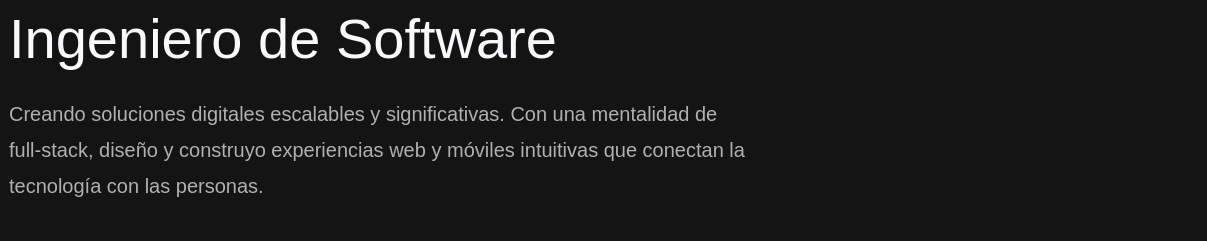
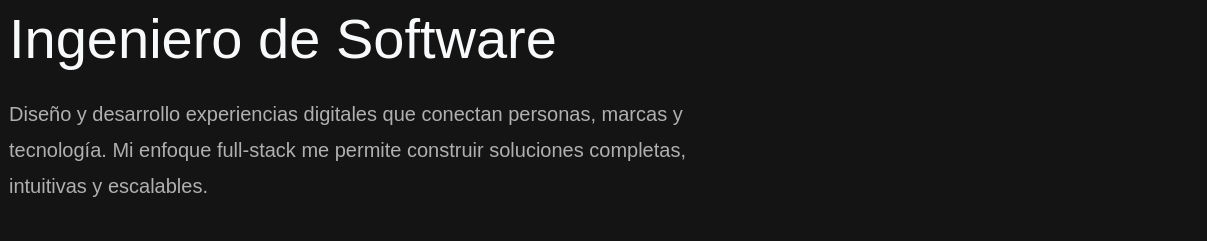
Before and after one commit to keev21/Portafolio, a website: page portafolio-web/src/index.html in a window 1280 px wide. Shown: the part 380-621 px from the top of the page, 73-1280 px from the left. Drawn offline with nearby package versions, Linux system fonts and the light colour scheme.

Commit message:
Nueva descripcion

```diff
--- a/portafolio-web/src/index.html
+++ b/portafolio-web/src/index.html
@@ -53,7 +53,7 @@
                     <p class="greeting-text">Hola, mi nombre es</p>
                     <h1 class="display-1 fw-bold">Kevin Sánchez</h1>
                     <h2 class="display-3 text-light">Ingeniero de Software</h2>
-                    <p class="lead mt-4 mx-auto mx-md-0">Creando soluciones digitales escalables y significativas. Con una mentalidad de full-stack, diseño y construyo experiencias web y móviles intuitivas que conectan la tecnología con las personas.</p>
+                    <p class="lead mt-4 mx-auto mx-md-0">Diseño y desarrollo experiencias digitales que conectan personas, marcas y tecnología. Mi enfoque full-stack me permite construir soluciones completas, intuitivas y escalables.</p>
 
                     <a href="./cv-viewer.html" class="btn btn-outline-success mt-4" target="_blank">Ver Mi CV</a>
 
```
